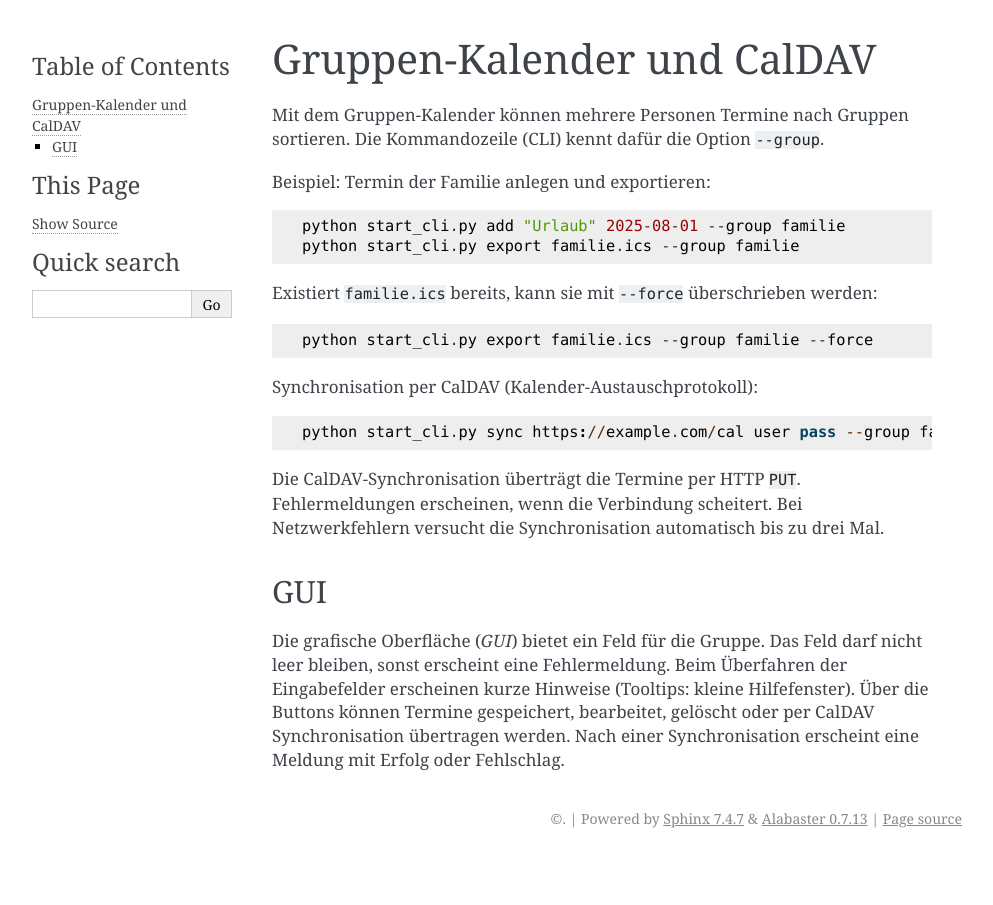
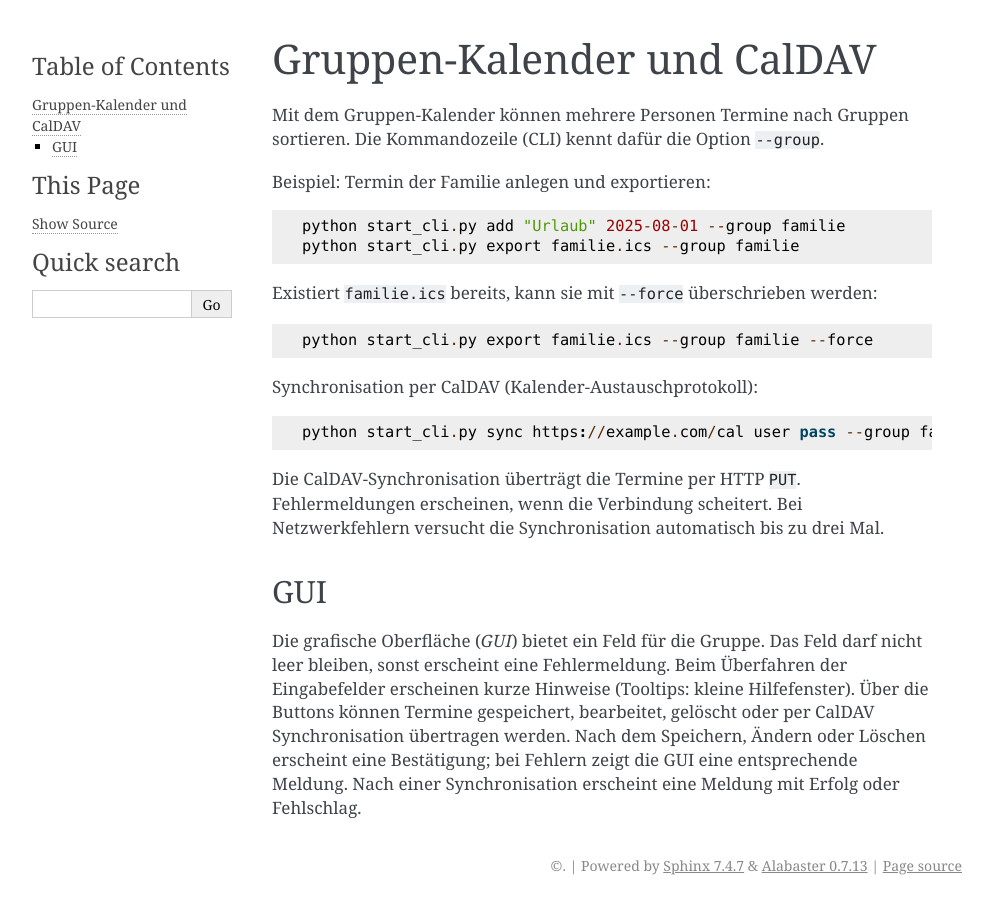
Before and after one commit to provoware/Kalendertool, a Sphinx documentation site: the page built from docs/groups.rst, in a window 1280 px wide. Shown: the whole page, without its empty margins (148-1141 px from the left). Built offline with Sphinx 7.4.7, drawn with Linux system fonts in a browser that asks for light colours.

Commit message:
GUI bestätigt Aktionen

```diff
--- a/docs/basics.rst
+++ b/docs/basics.rst
@@ -15,11 +15,13 @@ Die wichtigsten Schritte im Überblick:
    - Auf "Neuer Termin" klicken.
    - Titel und Datum eingeben.
    - Mit "Speichern" bestätigen.
+   - Eine Meldung bestätigt den Erfolg.
 
 #. Termin bearbeiten:
    - Termin in der Liste auswählen.
    - Felder ändern.
    - Auf "Ändern" klicken.
+   - Die Änderung wird in einer Meldung bestätigt.
 
 #. Erinnerung setzen:
    - Im Termin das Feld "Alarm" wählen.
--- a/docs/groups.rst
+++ b/docs/groups.rst
@@ -28,5 +28,7 @@ Die grafische Oberfläche (*GUI*) bietet ein Feld für die Gruppe. Das Feld darf
 nicht leer bleiben, sonst erscheint eine Fehlermeldung. Beim Überfahren der
 Eingabefelder erscheinen kurze Hinweise (Tooltips: kleine Hilfefenster). Über die
 Buttons können Termine gespeichert, bearbeitet, gelöscht oder per CalDAV
-Synchronisation übertragen werden. Nach einer Synchronisation erscheint eine
-Meldung mit Erfolg oder Fehlschlag.
+Synchronisation übertragen werden. Nach dem Speichern, Ändern oder Löschen
+erscheint eine Bestätigung; bei Fehlern zeigt die GUI eine entsprechende
+Meldung. Nach einer Synchronisation erscheint eine Meldung mit Erfolg oder
+Fehlschlag.
--- a/docs/roadmap/proof.txt
+++ b/docs/roadmap/proof.txt
@@ -10,3 +10,4 @@
 - Uneinheitliche Namenskonventionen erschweren das Lesen des Codes.
 - Alarme unterstützen nur einfache Minuten-Offsets ohne Wiederholungen.
 - Monatsansicht bietet keine Drag-and-Drop-Verschiebung von Terminen.
+- Aktionen in der GUI lassen sich nicht rückgängig machen.
--- a/docs/roadmap/roadmap.txt
+++ b/docs/roadmap/roadmap.txt
@@ -32,6 +32,7 @@
 - CalDAV-Synchronisation wiederholt Übertragungen bei Netzwerkfehlern.
 - GUI kann Termine löschen und meldet Ergebnis der Synchronisation.
 - GUI kann Termine bearbeiten.
+- GUI bestätigt Speichern, Ändern und Löschen und zeigt Fehler an.
 - GUI prüft das Gruppenfeld und zeigt Tooltips für Felder und Buttons.
 - GUI zeigt Monatsübersicht zur besseren Terminanzeige.
 - Monatsansicht erlaubt Wechsel zwischen Monaten.
--- a/docs/roadmap/todo.txt
+++ b/docs/roadmap/todo.txt
@@ -3,6 +3,8 @@
 ## Offene Aufgaben
 // Release-Vorbereitung
 - Release-Tag erstellen und Paket veröffentlichen
+- Drag-and-Drop in Monatsansicht ergänzen
+- Undo-Funktion für Aktionen in der GUI
 
 ## Erledigte Aufgaben
 - GUI ermöglicht Löschen von Terminen und meldet Ergebnis der Synchronisation
@@ -20,6 +22,7 @@
 - Monatsübersicht in GUI integriert
 - Monatsübersicht erlaubt Navigation zu anderen Monaten
 - Monatsübersicht ermöglicht Bearbeiten und Anlegen per Mausklick
+- GUI zeigt Bestätigungen und Fehlerbehandlung beim Speichern, Ändern und Löschen
 - Transaktionen und Caching für SQLite ergänzen
 - Datei fortschritt.txt anlegen und fortlaufend ergänzen
 - plan.md angelegt
```
Also changed, not shown: CHANGELOG.md (+2 -1 lines), calendar_gui.py (+18 -3 lines).
